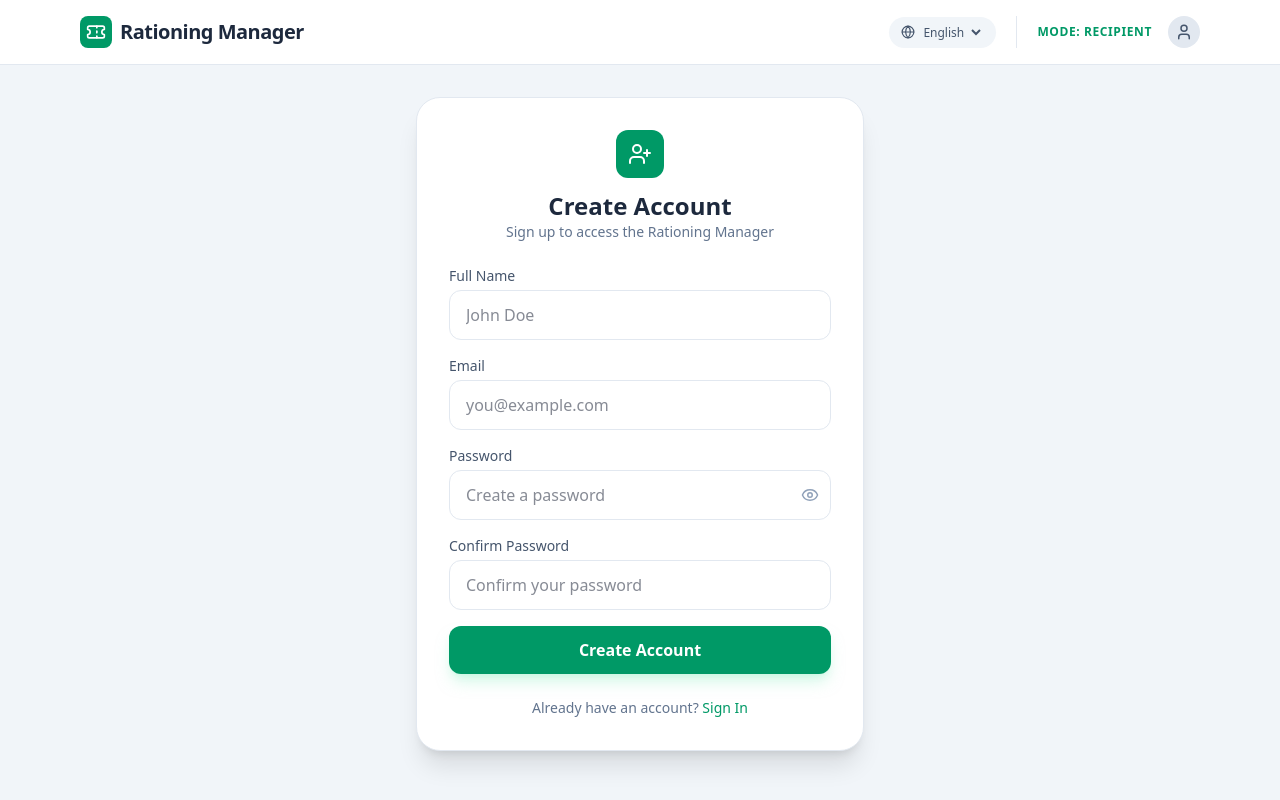
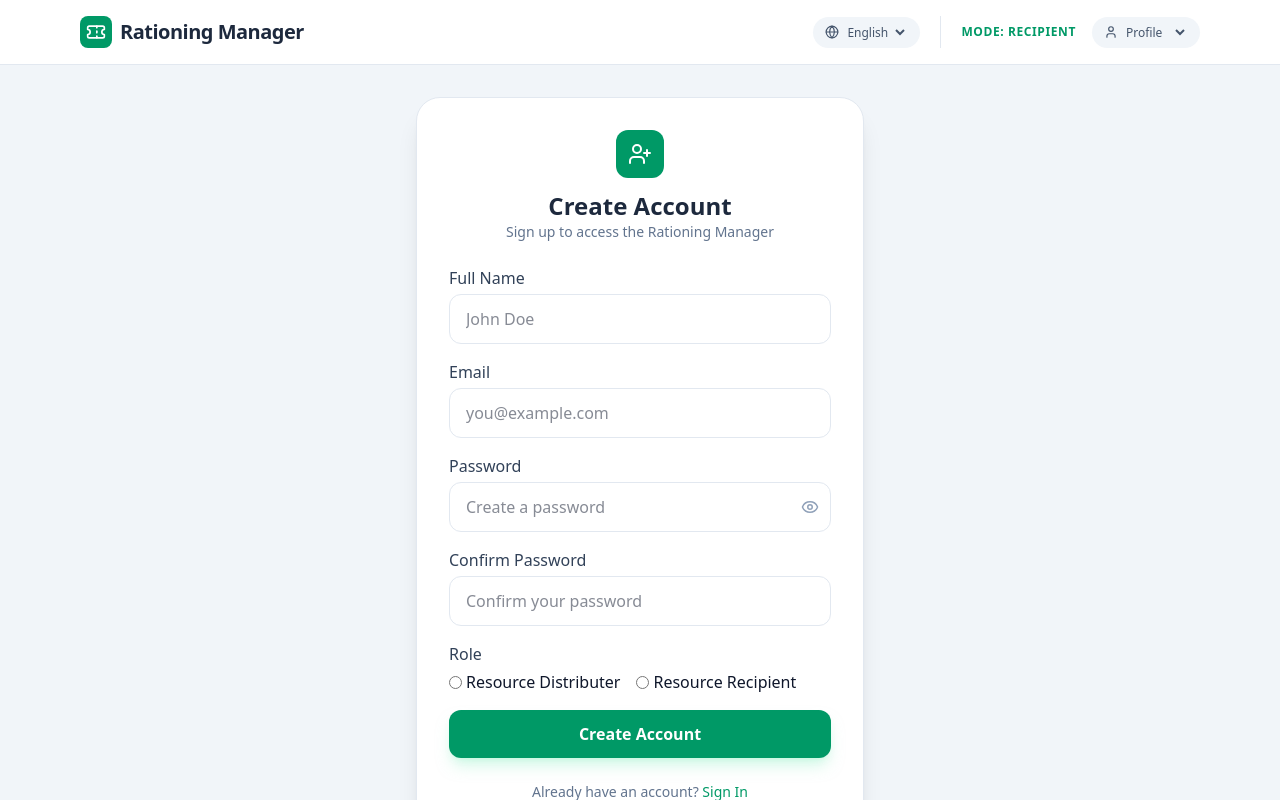
Before and after one commit to Greyson-M/CS430Group2, a React (Vite) app in the folder Front/front-app/: page / in a window 1280 px wide. Both pictures are taken after a click on the button "Sign Up". Shown: the top 800 px of the page. Built offline with nearby package versions, Linux system fonts and the light colour scheme; no server answers.

Commit message:
Adding basic settings page

```diff
--- a/Front/front-app/src/App.jsx
+++ b/Front/front-app/src/App.jsx
@@ -28,6 +28,7 @@ import RecipientView from './views/RecipientView';
 import DistributorView from './views/DistributorView';
 import Login from './views/Login';
 import Signup from './views/Signup';
+import SettingsPage from './views/SettingsPage';
 
 import Card from './components/Card';
 import Badge from './components/Badge';
@@ -68,6 +69,7 @@ export default function App() {
   const [language, setLanguage] = useState('English');
   const [isAuthenticated, setIsAuthenticated] = useState(false); // For demo purposes, we start as authenticated
   const [showSignup, setShowSignup] = useState(false);
+  const [activePage, setActivePage] = useState('home'); // 'home', 'settings', 'account'
 
   return (
     <div className="min-h-screen bg-slate-100 text-slate-900 font-sans">
@@ -103,18 +105,31 @@ export default function App() {
               Mode: {role === 'recipient' ? 'Recipient' : 'Distributor'}
             </button>
 
-            <button
-              onClick={() => setIsAuthenticated(prev => !prev)}
-              className="w-8 h-8 bg-slate-200 rounded-full flex items-center justify-center text-slate-600"
-            >
-              <User size={18} />
-            </button>
+            <div className="hidden sm:flex items-center gap-1 bg-slate-100 px-3 py-1.5 rounded-full text-xs font-medium text-slate-600">
+    <User size={14} />
+    <select
+      className="bg-transparent border-none focus:ring-0 cursor-pointer"
+      value={''} // default value, you can manage state if you want
+      onChange={(e) => {
+        const value = e.target.value;
+        if (value === 'logout') setIsAuthenticated(false);
+        else setActivePage(value); // 'account' or 'settings'
+      }}
+    >
+      <option value="" disabled>
+        Profile
+      </option>
+      <option value="account">Account</option>
+      <option value="settings">Settings</option>
+      <option value="logout">Logout</option>
+    </select>
+  </div>
           </div>
         </div>
       </header>
 
       <main className="max-w-6xl mx-auto px-4 py-8">
-      {isAuthenticated && (
+      {isAuthenticated && activePage !== 'settings' && (
           <div className="mb-8 flex flex-col sm:flex-row gap-4">
             <div className="flex-1 relative">
               <Search
@@ -145,6 +160,8 @@ export default function App() {
       onSwitchToSignup={() => setShowSignup(true)}
     />
   )
+) : activePage === 'settings' ? (
+  <SettingsPage />
 ) : (
   role === 'recipient' ? (
     <RecipientView
--- /dev/null
+++ b/Front/front-app/src/views/SettingsPage.jsx
@@ -0,0 +1,166 @@
+import React, { useState } from "react";
+
+export default function SettingsPage() {
+  const [activeTab, setActiveTab] = useState("account");
+
+  // Account state
+  const [username, setUsername] = useState("currentUsername");
+  const [email, setEmail] = useState("user@example.com");
+  const [resourceType, setResourceType] = useState("holder");
+
+  // Security state
+  const [password, setPassword] = useState("");
+  const [confirmPassword, setConfirmPassword] = useState("");
+
+  // Notifications state
+  const [notifications, setNotifications] = useState(true);
+
+  const handleSave = () => {
+    console.log({
+      username,
+      email,
+      resourceType,
+      password,
+      confirmPassword,
+      notifications,
+    });
+    alert("Settings saved!");
+  };
+
+  return (
+    <div className="max-w-2xl mx-auto mt-10 p-6 bg-white rounded-lg shadow-md">
+      <h1 className="text-2xl font-bold mb-6">Settings</h1>
+
+      {/* Tabs */}
+      <div className="flex border-b mb-6">
+        {["account", "security", "notifications"].map((tab) => (
+          <button
+            key={tab}
+            className={`px-4 py-2 -mb-px font-medium ${
+              activeTab === tab
+                ? "border-b-2 border-blue-600 text-blue-600"
+                : "text-gray-500 hover:text-gray-700"
+            }`}
+            onClick={() => setActiveTab(tab)}
+          >
+            {tab.charAt(0).toUpperCase() + tab.slice(1)}
+          </button>
+        ))}
+      </div>
+
+      {/* Tab Contents */}
+      <div className="space-y-4">
+        {activeTab === "account" && (
+          <div>
+            {/* Username */}
+            <div className="mb-4">
+              <label className="block mb-1 font-medium text-gray-700">
+                Username
+              </label>
+              <input
+                type="text"
+                value={username}
+                onChange={(e) => setUsername(e.target.value)}
+                className="w-full border px-3 py-2 rounded"
+              />
+            </div>
+
+            {/* Email */}
+            <div className="mb-4">
+              <label className="block mb-1 font-medium text-gray-700">
+                Email
+              </label>
+              <input
+                type="email"
+                value={email}
+                onChange={(e) => setEmail(e.target.value)}
+                className="w-full border px-3 py-2 rounded"
+              />
+            </div>
+
+            {/* Resource Type */}
+            <div className="mb-4">
+              <label className="block mb-1 font-medium text-gray-700">
+                I am a:
+              </label>
+              <div className="flex gap-4 text-sm">
+                <label className="flex items-center gap-1">
+                  <input
+                    type="radio"
+                    name="resourceType"
+                    value="holder"
+                    checked={resourceType === "holder"}
+                    onChange={(e) => setResourceType(e.target.value)}
+                    className="form-radio"
+                  />
+                  Resource Distributor
+                </label>
+                <label className="flex items-center gap-1">
+                  <input
+                    type="radio"
+                    name="resourceType"
+                    value="wanter"
+                    checked={resourceType === "wanter"}
+                    onChange={(e) => setResourceType(e.target.value)}
+                    className="form-radio"
+                  />
+                  Resource Recipient
+                </label>
+              </div>
+            </div>
+          </div>
+        )}
+
+        {activeTab === "security" && (
+          <div>
+            {/* Password */}
+            <div className="mb-4">
+              <label className="block mb-1 font-medium text-gray-700">
+                New Password
+              </label>
+              <input
+                type="password"
+                value={password}
+                onChange={(e) => setPassword(e.target.value)}
+                className="w-full border px-3 py-2 rounded"
+              />
+            </div>
+
+            {/* Confirm Password */}
+            <div className="mb-4">
+              <label className="block mb-1 font-medium text-gray-700">
+                Confirm Password
+              </label>
+              <input
+                type="password"
+                value={confirmPassword}
+                onChange={(e) => setConfirmPassword(e.target.value)}
+                className="w-full border px-3 py-2 rounded"
+              />
+            </div>
+          </div>
+        )}
+
+        {activeTab === "notifications" && (
+          <div className="flex items-center gap-2">
+            <input
+              type="checkbox"
+              checked={notifications}
+              onChange={(e) => setNotifications(e.target.checked)}
+              className="form-checkbox"
+            />
+            <span className="text-sm text-gray-700">Enable notifications</span>
+          </div>
+        )}
+
+        {/* Save Button */}
+        <button
+          onClick={handleSave}
+          className="w-full bg-blue-600 text-white py-2 px-4 rounded hover:bg-blue-700"
+        >
+          Save Settings
+        </button>
+      </div>
+    </div>
+  );
+}
--- a/Front/front-app/src/views/Signup.jsx
+++ b/Front/front-app/src/views/Signup.jsx
@@ -7,6 +7,7 @@ export default function Signup({ onSignup, onSwitchToLogin }) {
   const [password, setPassword] = useState("");
   const [confirmPassword, setConfirmPassword] = useState("");
   const [showPassword, setShowPassword] = useState(false);
+  const [role, setRole] = useState("");
 
   const handleSubmit = (e) => {
     e.preventDefault();
@@ -42,7 +43,7 @@ export default function Signup({ onSignup, onSwitchToLogin }) {
         <form onSubmit={handleSubmit} className="space-y-4">
 
           <div>
-            <label className="block text-sm font-medium text-slate-600 mb-1">
+            <label className="block text-medium font-medium text-slate-700 mb-1">
               Full Name
             </label>
             <input
@@ -55,7 +56,7 @@ export default function Signup({ onSignup, onSwitchToLogin }) {
           </div>
 
           <div>
-            <label className="block text-sm font-medium text-slate-600 mb-1">
+            <label className="block text-medium font-medium text-slate-700 mb-1">
               Email
             </label>
             <input
@@ -68,7 +69,7 @@ export default function Signup({ onSignup, onSwitchToLogin }) {
           </div>
 
           <div>
-            <label className="block text-sm font-medium text-slate-600 mb-1">
+            <label className="block text-medium font-medium text-slate-700 mb-1">
               Password
             </label>
             <div className="relative">
@@ -90,7 +91,7 @@ export default function Signup({ onSignup, onSwitchToLogin }) {
           </div>
 
           <div>
-            <label className="block text-sm font-medium text-slate-600 mb-1">
+            <label className="block text-medium font-medium text-slate-700 mb-1">
               Confirm Password
             </label>
             <input
@@ -100,6 +101,34 @@ export default function Signup({ onSignup, onSwitchToLogin }) {
               className="w-full px-4 py-3 border border-slate-200 rounded-xl focus:ring-2 focus:ring-emerald-100 focus:border-emerald-400 outline-none transition"
               placeholder="Confirm your password"
             />
+          </div>
+
+          <div className ="mb-4">
+            <label className = "block text-medium font-medium text-slate-700 mb-1">Role</label>
+            <div className="flex gap-4">
+              <label className="flex items-center gap-1 text-medium">
+                <input
+                  type="radio"
+                  name="role"
+                  value="distributor"
+                  checked={role === "distributor"}
+                  onChange={(e) => setRole(e.target.value)}
+                  className="form-radio"
+                />
+                Resource Distributer
+              </label>
+              <label className="flex items-center gap-1 text-medium">
+                <input
+                  type="radio"
+                  name="role"
+                  value="recipient"
+                  checked={role === "recipient"}
+                  onChange={(e) => setRole(e.target.value)}
+                  className="form-radio"
+                />
+                Resource Recipient
+              </label>
+            </div>
           </div>
 
           <button
```
